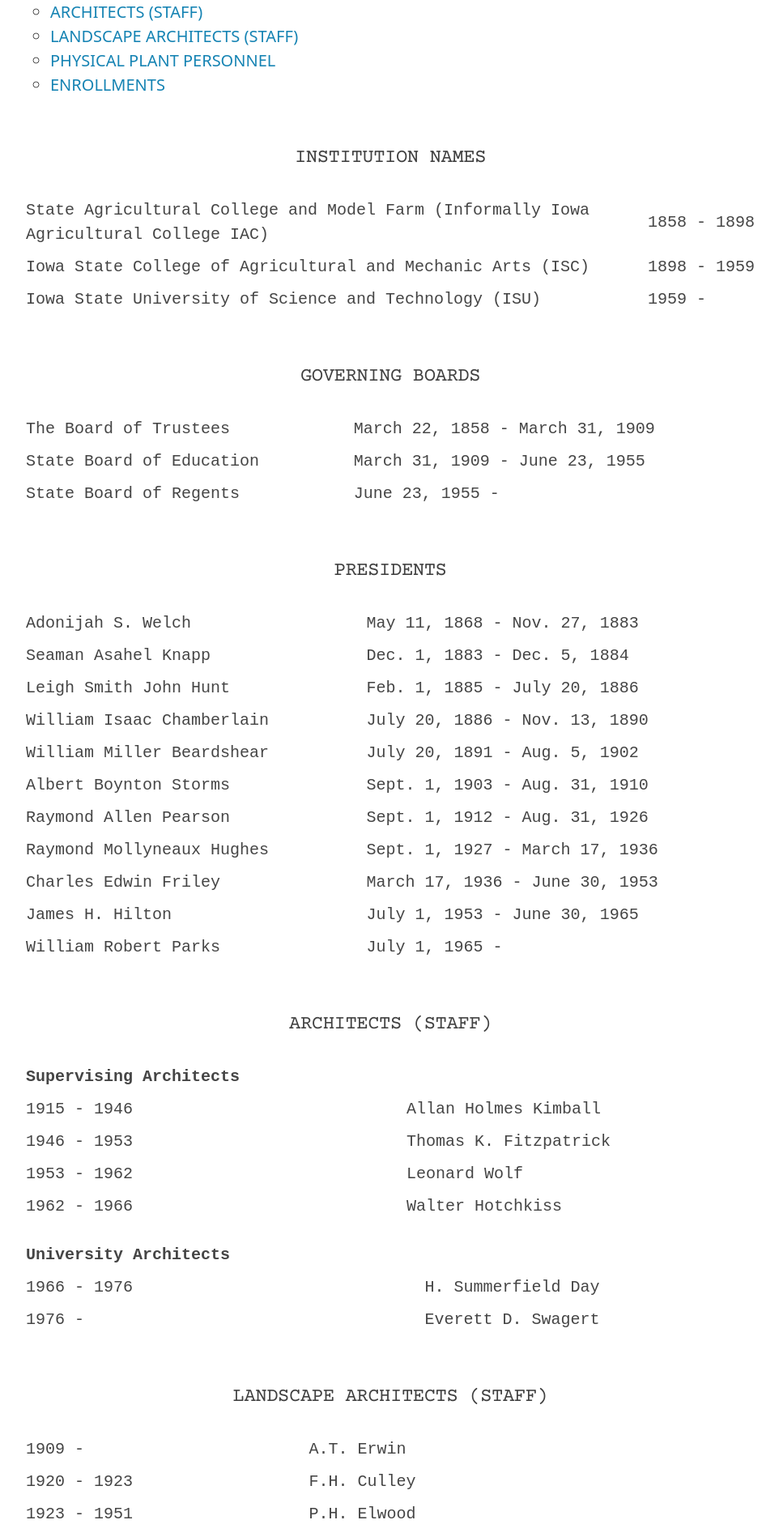
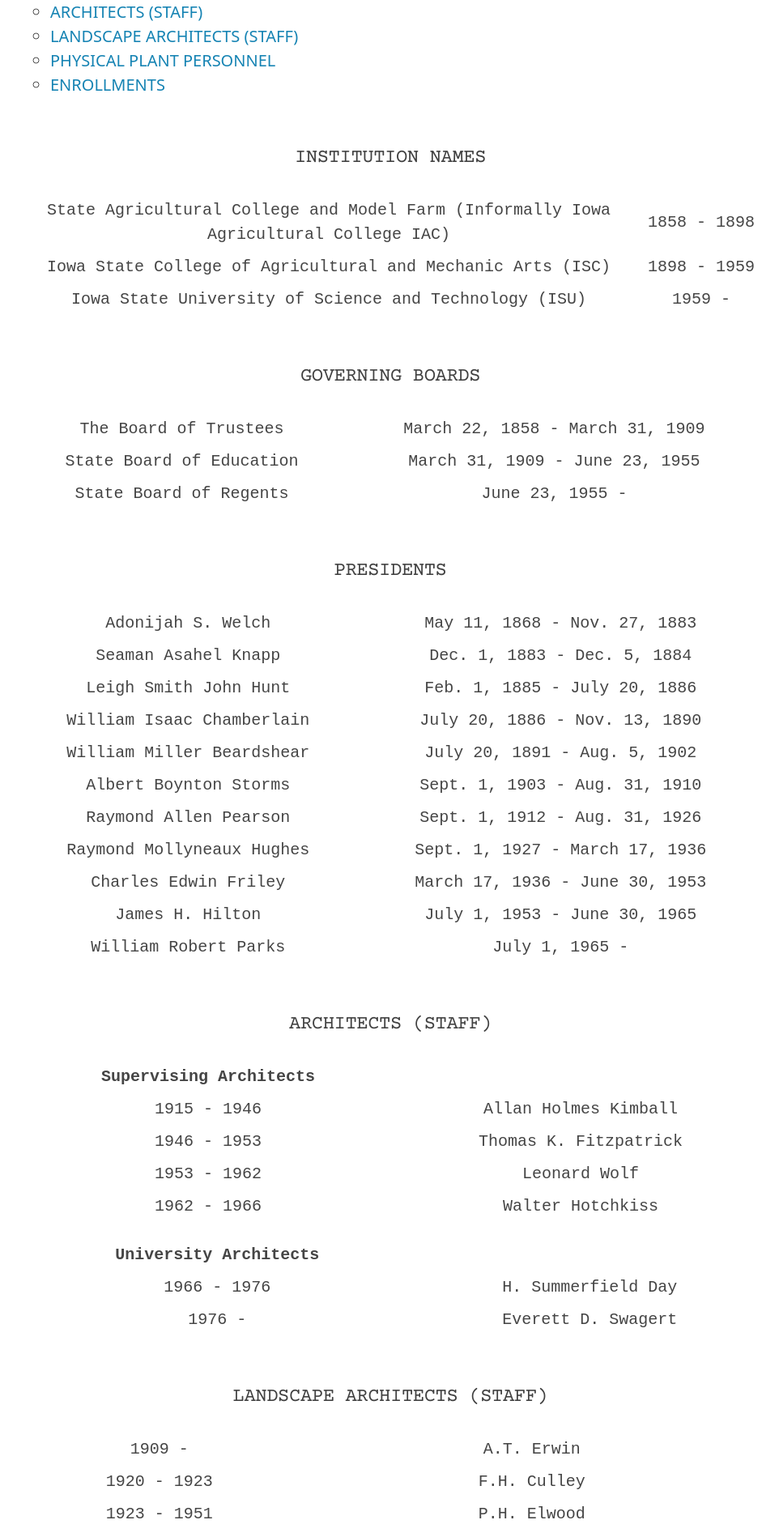
Before and after one commit to emanderson811/day-edition, a Jekyll site: the page built from _texts/1001day-appendices.md, in a window 1280 px wide. Shown: the part 389-2287 px from the top of the page at 81% size, without its empty margins (158-1120 px from the left). Built offline with Jekyll 4.4.1, drawn with Linux system fonts in a browser that asks for light colours.

Commit message:
Update 1001day-appendices.md

```diff
--- a/_texts/1001day-appendices.md
+++ b/_texts/1001day-appendices.md
@@ -200,7 +200,15 @@
 
 ## ENROLLMENTS
 
-<table align="center">
+<style>
+table {
+  margin-left: auto;
+  margin-right: auto;
+  text-align: center;
+}
+</style>
+
+<table>
   <tr>
     <th>Year</th>
     <th>Total Enrollment</th>
```
